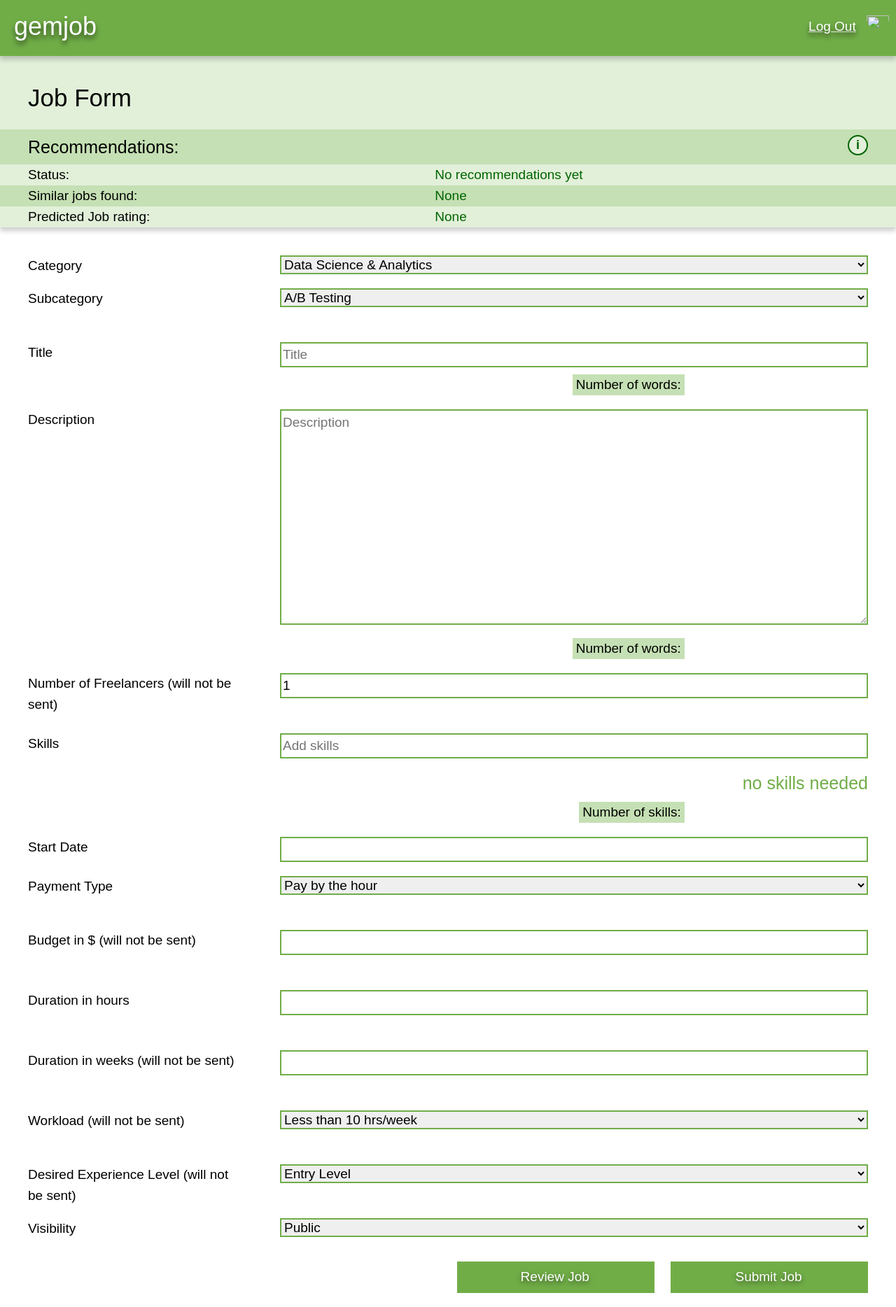
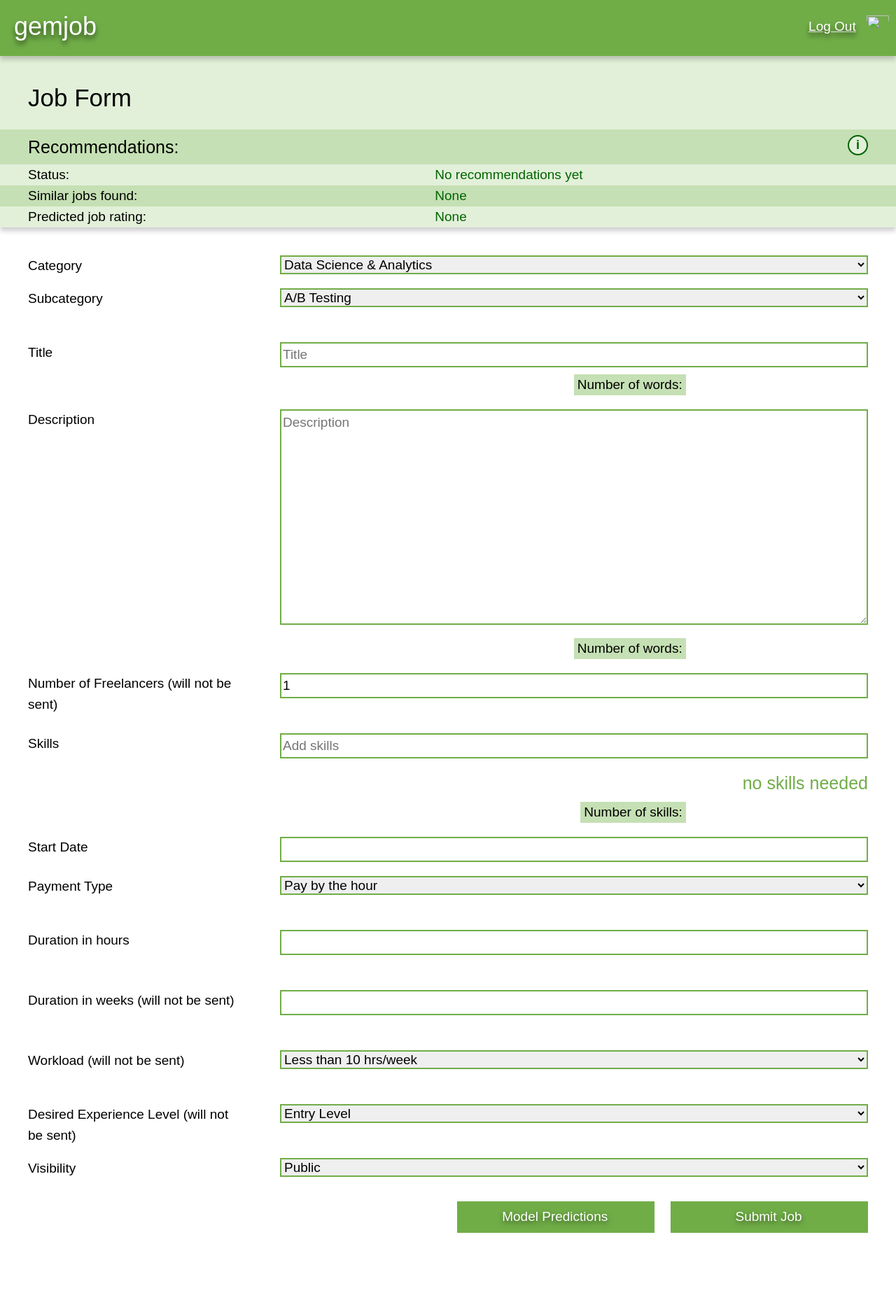
Before and after one commit to savf/gemjob, a Flask app: template webserver_module/templates/job.html in a window 1280 px wide. Shown: the whole page at 70% size. After the commit the page ends 1762 px from the top, so only its background shows below. Run offline with Flask 2, Linux system fonts and the light colour scheme; the template is opened without the code that fills it, so the values that code supplies are empty.

Commit message:
More stats, lots of bugs fixed, hide budget when hourly

```diff
--- a/dm_lib/run_tests.py
+++ b/dm_lib/run_tests.py
@@ -4,6 +4,7 @@ from dm_text_mining import *
 from dm_budgetModel import budget_model_development
 from dm_feedbackModel import feedback_model_development
 from parameters import *
+from dm_clustering import test_clustering
 
 pd.set_option('chained_assignment', None) # turns off SettingWithCopyWarning
 pd.set_option('display.max_columns', 200)
@@ -57,6 +58,7 @@ def test_text_mining():
 RDB_HOST = "192.168.99.100"
 
 #run
+# test_clustering("data/found_jobs_4K_extended.json", "Mean-Shift")
 db_setup("data/found_jobs_4K_extended.json", host=RDB_HOST)
 
 connection = rdb.connect(RDB_HOST, RDB_PORT)
@@ -68,7 +70,6 @@ try:
     # experience_level_model("data/found_jobs_4K_extended.json")
     # test_text_mining()
     # explore_data("data/found_jobs_4K_extended.json")
-    # test_clustering("data/found_jobs_4K_extended.json", "Mean-Shift")
     # test_knn("data/found_jobs_4K_extended.json")
 except RqlRuntimeError as e:
     print 'Database error: {}'.format(e)
--- a/webserver_module/static/job_script.js
+++ b/webserver_module/static/job_script.js
@@ -1,9 +1,11 @@
 var maxWidthMobile = 700;
 var min_filled_for_predictions = 13;
+var min_filled_for_models = 17;
 skills_selected = [];
 var form_elements = {};
 var recommendation_elements = {};
 var recommendation_labels = {};
+var cluster_predictions = 0;
 
 $(document).ready(function() {
 	adjustToSize();
@@ -21,36 +23,18 @@ $(document).ready(function() {
 
     recommendation_elements = $(".LiveRecommendation");
     recommendation_labels = $(".RecommendationLabel");
-    recommendation_labels.hide()
+    recommendation_labels.hide();
 
     recommendation_elements.bind('click', function(e) {
         var clicked = $(this);
-        var content = "<p>We found "+cluster_predictions["cluster_size"]+" similar jobs to yours based on mean-shift clustering.</p>" +
-                "<br><h2>Stats:</h2>" +
-                "<table class='BreakDownTable'> <tr valign='top'> <td>Attribute name:</td> <td>"+clicked.attr("id");
+        showStats(clicked);
+        e.preventDefault();
+        return false;
+    });
 
-        if(typeof cluster_predictions[clicked.attr("id")] === 'string'){
-            content += "</td> </tr> <tr valign='top'> <td>Majority:</td>  <td>"+cluster_predictions[clicked.attr("id")]+"</td> " +
-                "<tr valign='top'> <td>Value counts:</td>  <td>"+cluster_predictions[clicked.attr("id") + "_value_counts"]+"</td> </tr> </table>";
-        }
-        else{
-            var median = cluster_predictions[clicked.attr("id")];
-            var hint = "";
-            if (median == undefined) {
-                median = "undefined";
-                hint = "All jobs in the cluster are missing this field!"
-            }
-            content += "</td> </tr> <tr valign='top'> <td>Median:</td>  <td>"+median+"</td> " +
-                "<tr valign='top'> <td>Mean:</td>  <td>"+cluster_predictions[clicked.attr("id") + "_mean"]+"</td> </tr> " +
-                "<tr valign='top'> <td>Min:</td>  <td>"+cluster_predictions[clicked.attr("id") + "_min"]+"</td> </tr> " +
-                "<tr valign='top'> <td>Max:</td>  <td>"+cluster_predictions[clicked.attr("id") + "_max"]+"</td> </tr> " +
-                "<tr valign='top'> <td>Std:</td>  <td>"+cluster_predictions[clicked.attr("id") + "_std"]+"</td> </tr> </table>"+
-                "<p>"+hint+"</p>";
-        }
-
-
-        showPopUp(clicked.attr("name")+":", content);
-
+    $("#feedback_for_client").bind('click', function(e) {
+        var clicked = $(this);
+        showStats(clicked);
         e.preventDefault();
         return false;
     });
@@ -60,9 +44,9 @@ $(document).ready(function() {
 	});
 
 
-	$('#ReviewButton').bind('click', function(e) {
-        $("#Status").text("Reviewing job ...").removeClass("Warning").removeClass("OK");
-        $('#ReviewButton').prop("disabled",true).addClass("Disabled");
+	$('#ModelButton').bind('click', function(e) {
+        $("#Status").text("Loading predictions ...").removeClass("Warning").removeClass("OK");
+        $('#ModelButton').prop("disabled",true).addClass("Disabled");
 
         // read all form fields
         for (var i = 0; i < form_elements.length; i++) {
@@ -70,7 +54,7 @@ $(document).ready(function() {
         }
 
         $.getJSON($SCRIPT_ROOT + '/get_model_predictions', form_values).done(function (data) {
-            if (data && data.result) {
+            if (data && data.result && Object.keys(data.result).length > 0) {
                 var content = '';
                 for(var key in data.result) {
                     if(key == 'budget') {
@@ -84,17 +68,21 @@ $(document).ready(function() {
                     }
                 }
                 showPopUp("Model Predictions", content);
+                $("#Status").text("Model predictions complete").addClass("OK").removeClass("Warning");
             }
-            $('#ReviewButton').prop("disabled",false).removeClass("Disabled");
-            $("#Status").text("Job review complete").addClass("OK").removeClass("Warning");
+            else{
+                $("#Status").text("Model predictions failed").addClass("Warning").removeClass("OK");
+            }
+            $('#ModelButton').prop("disabled",false).removeClass("Disabled");
+
         }).fail(function( jqxhr, textStatus, error ) {
-            $('#ReviewButton').prop("disabled",false).removeClass("Disabled");
+            $('#ModelButton').prop("disabled",false).removeClass("Disabled");
             $("#Status").text("Review failed").addClass("Warning").removeClass("OK");
         });
         e.preventDefault();
         return false;
     });
-	$('#ReviewButton').prop("disabled",true).addClass("Disabled");
+	$('#ModelButton').prop("disabled",true).addClass("Disabled");
 	$('#SubmitButton').prop("disabled",true).addClass("Disabled");
 
 });
@@ -116,10 +104,14 @@ function jobTypeSwitch() {
     if (document.getElementById("JobType").value == "hourly"){
         $(".IfHourly").show();
         $(".IfFixed").hide();
+        delete form_values["budget"];
+        $("#BudgetInput").val("");
+        min_filled_for_models = 17;
     }
     else{
         $(".IfHourly").hide();
         $(".IfFixed").show();
+        min_filled_for_models = 18;
     }
 }
 
@@ -181,12 +173,12 @@ function onValueInput(key, value, doNotPredict){
         if (!doNotPredict) {
             var count = Object.keys(form_values).length;
 
-            if(count < 16) {
-                $('#ReviewButton').prop("disabled", true).addClass("Disabled");
+            if(count < min_filled_for_models) {
+                $('#ModelButton').prop("disabled", true).addClass("Disabled");
                 $('#SubmitButton').prop("disabled", true).addClass("Disabled");
             }
             else {
-                $('#ReviewButton').prop("disabled", false).removeClass("Disabled");
+                $('#ModelButton').prop("disabled", false).removeClass("Disabled");
                 $('#SubmitButton').prop("disabled", false).removeClass("Disabled");
             }
 
@@ -213,6 +205,7 @@ function showPopUp(title, htmlContent) {
     popUpContent.html(htmlContent);
     popUpBackground.show();
     popUp.show();
+    popUp.css("top", Math.max(0, (($(window).height() - popUp.outerHeight()) / 2) + $(window).scrollTop()) + "px");
 }
 
 function hidePopUp(){
@@ -229,32 +222,37 @@ function updateRealTimePredictions(){
     $.getJSON($SCRIPT_ROOT + '/get_realtime_predictions', form_values).done(function (data) {
         var time = new Date();
         try{
-            // showPopUp("Cluster Predictions", data.result);
+            var init = false;
+            if (cluster_predictions === 0) init = true;
+
             cluster_predictions = JSON.parse(data.result);
 
             recommendation_elements.each(function() {
                 var current_el = $( this );
-                var rec_value = cluster_predictions[current_el.attr('id')];
+                var current_id = current_el.attr('id');
+                var rec_value = cluster_predictions[current_id];
                 if (rec_value == undefined)
                     rec_value = "undefined";
                 current_el.text(rec_value);
 
-                if(form_values[current_el.attr('id')] && current_el.attr('id') != "experience_level") {
-                    if (typeof rec_value === 'string' && rec_value.toLowerCase() != form_values[current_el.attr('id')].toLowerCase() &&
-                    !(rec_value == "Fixed" && form_values[current_el.attr('id')] == "fixed-price"))
+                if(form_values[current_id] && current_id != "experience_level") {
+
+                    if (typeof rec_value === 'string' && rec_value.toLowerCase() != form_values[current_id].toLowerCase() &&
+                    !(rec_value == "Fixed" && form_values[current_id] == "fixed-price"))
                         current_el.addClass("DifferentPrediction");
-                    else if (!(typeof rec_value === 'string') && rec_value != form_values[current_el.attr('id')])
+                    else if (!(typeof rec_value === 'string') && rec_value != form_values[current_id])
                         current_el.addClass("DifferentPrediction");
                     else
                         current_el.removeClass("DifferentPrediction");
+
                 }
-                else if (current_el.attr('id') == "total_hours" && form_values["duration"]){
+                else if (current_id == "total_hours" && form_values["duration"]){
                     if (rec_value != form_values["duration"])
                         current_el.addClass("DifferentPrediction");
                     else
                         current_el.removeClass("DifferentPrediction");
                 }
-                else if (current_el.attr('id') == "experience_level"){
+                else if (current_id == "experience_level"){
                     if(     (rec_value == "Entry Level" && form_values["experience_level"] == 1) ||
                             (rec_value == "Intermediate" && form_values["experience_level"] == 2) ||
                             (rec_value == "Expert" && form_values["experience_level"] == 3))
@@ -270,18 +268,24 @@ function updateRealTimePredictions(){
 
             var text_field_names = ["title", "snippet"];
             for (var i = 0; i < text_field_names.length; i++) {
-                var wordCount = form_values[text_field_names[i]].split(" ").length;
-                if (cluster_predictions[i+"_length"] != wordCount)
-                    $("#"+text_field_names[i]+"_length").addClass("DifferentPrediction");
-                else $("#"+text_field_names[i]+"_length").removeClass("DifferentPrediction");
+                if(form_values[text_field_names[i]]) {
+                    var wordCount = form_values[text_field_names[i]].split(" ").length;
+                    if (cluster_predictions[text_field_names[i] + "_length"] != wordCount)
+                        $("#" + text_field_names[i] + "_length").addClass("DifferentPrediction");
+                    else $("#" + text_field_names[i] + "_length").removeClass("DifferentPrediction");
+                }
             }
             if (cluster_predictions["skills_number"] != skills_selected.length)
                 $("#skills_number").addClass("DifferentPrediction");
             else $("#skills_number").removeClass("DifferentPrediction");
 
+            if(init) $("#feedback_for_client").addClass("Clickable");
+
             $("#Status").text("Recommendations updated at " + time.getHours() + "h" + time.getMinutes() + "min" + time.getSeconds() + "s").addClass("OK").removeClass("Warning");
         }
         catch (err) {
+            console.log("# Live Recommendation Error:");
+            console.log(err);
             $("#Status").text("Updating recommendations failed at " + time.getHours() + "h" + time.getMinutes() + "min" + time.getSeconds() + "s").addClass("Warning").removeClass("OK");
         }
     }).fail(function (jqxhr, textStatus, error) {
@@ -289,3 +293,36 @@ function updateRealTimePredictions(){
         $("#Status").text("Updating recommendations failed at " + time.getHours() + "h" + time.getMinutes() + "min" + time.getSeconds() + "s").addClass("Warning").removeClass("OK");
     });
 }
+
+function showStats(element){
+    if (cluster_predictions != 0) {
+        var content = "<p>We found " + cluster_predictions["cluster_size"] + " similar jobs to yours based on mean-shift clustering.</p>" +
+            "<br><h2>Stats:</h2>" +
+            "<table class='BreakDownTable'> <tr valign='top'> <td>Attribute name:</td> <td>" + element.attr("id") + "</td> </tr> ";
+
+        if (typeof cluster_predictions[element.attr("id")] === 'string') {
+            content += "<tr valign='top'> <td>Majority:</td>  <td>" + cluster_predictions[element.attr("id")] + "</td> </tr>" +
+                "<tr valign='top'> <td>Value counts:</td>  <td>" + cluster_predictions[element.attr("id") + "_value_counts"] + "</td> </tr> </table>";
+        }
+        else {
+            var median = cluster_predictions[element.attr("id")];
+            var hint = "";
+            if (median == undefined) {
+                median = "undefined";
+                hint = "All jobs in the cluster are missing this field!"
+            }
+            content += "<tr valign='top'> <td>Mean:</td>  <td>" + cluster_predictions[element.attr("id") + "_mean"] + "</td> </tr>" +
+                "<tr valign='top'> <td>Std:</td>  <td>" + cluster_predictions[element.attr("id") + "_std"] + "</td> </tr> " +
+                "<tr valign='top'> <td>Min:</td>  <td>" + cluster_predictions[element.attr("id") + "_min"] + "</td> </tr> " +
+                "<tr valign='top'> <td>1st quantile:</td>  <td>" + cluster_predictions[element.attr("id") + "_25quantile"] + "</td> </tr> " +
+                    "<tr valign='top'> <td>Median:</td>  <td>" + median + "</td> </tr> " +
+                "<tr valign='top'> <td>3rd quantile:</td>  <td>" + cluster_predictions[element.attr("id") + "_75quantile"] + "</td> </tr> " +
+                "<tr valign='top'> <td>Max:</td>  <td>" + cluster_predictions[element.attr("id") + "_max"] + "</td> </tr> " +
+                "</table>" +
+                "<p>" + hint + "</p>";
+        }
+
+
+        showPopUp(element.attr("name") + ":", content);
+    }
+}
--- a/webserver_module/static/style.css
+++ b/webserver_module/static/style.css
@@ -28,6 +28,12 @@ form{
     display: block;
     width: 100%;
     text-align: right;
+}
+
+.Clickable:hover{
+    text-decoration: underline;
+    color: darkgreen;
+    cursor: pointer;
 }
 
 input, a.Button, select, textarea{
@@ -73,7 +79,7 @@ input, a.Button, select, textarea{
     margin-bottom: 10px;
     vertical-align: top;
     background: #e2f0d9;
-    margin-left: -5px;
+    margin-left: -7px;
 }
 
 .LiveRecommendation{
@@ -364,8 +370,9 @@ a.Button:hover{
     z-index: 201;
     position: absolute;
     left: 50%;
-    top: 50%;
-    transform: translate(-50%, -50%);
+    /*top: 50%;*/
+    /*transform: translate(-50%, -50%);*/
+    transform: translate(-50%);
 }
 
 #PopUpHeader{
--- a/webserver_module/templates/job.html
+++ b/webserver_module/templates/job.html
@@ -57,7 +57,7 @@
             <p><span class="TableStyle">Similar jobs found:</span> <span id="cluster_size" class="TableStyle">None</span></p>
         </div></div>
         <div class="Text">
-            <p><span class="TableStyle">Predicted Job rating:</span> <span id="feedback_for_client" class="TableStyle">None</span></p>
+            <p><span class="TableStyle">Predicted job rating:</span> <span id="feedback_for_client" name="Predicted job rating for client" class="TableStyle">None</span></p>
         </div>
     </div>
 
@@ -121,9 +121,9 @@
                 </select>
                 <div id="job_type" name="Payment Type" class="LiveRecommendation"></div></div>
 
-                <div class="Label">Budget in $ <span class="IfHourly">(will not be sent)</span></div><div class="LabeledElement">
-                <input class="ReadInput" type="number" min="0" step="1" name="budget" size=50 maxlength=120  onblur="onValueInput(name, value)">
-                <div id="budget" name="Budget" class="LiveRecommendation"></div></div>
+                <span class="IfFixed"><div class="Label">Budget in $</div><div class="LabeledElement">
+                <input id="BudgetInput" class="ReadInput" type="number" min="0" step="1" name="budget" size=50 maxlength=120  onblur="onValueInput(name, value)">
+                <div id="budget" name="Budget" class="LiveRecommendation"></div></div></span>
 
                  <div class="Label">Duration in hours <span class="IfFixed" style="display: none">(will not be sent)</span> </div><div class="LabeledElement">
 {#                <select name="duration">#}
@@ -165,8 +165,8 @@
                 </div>
 
                 <div style="margin-top: 15px; float: right; width: 50%; min-width: 250px;">
-                    <div style="display: inline-block; width: 47%; margin-right:3%"><input type="submit" value="Review Job" name="submit" class="Button ButtonFull" id="ReviewButton"></div>
-                    <div style="display: inline-block; width: 47%;"><input type="submit" value="Submit Job" name="submit" class="Button ButtonFull" id="SubmitButton"></div>
+                    <div style="display: inline-block; width: 47%; min-width: 170px;"><input type="submit" value="Model Predictions" name="submit" class="Button ButtonFull" id="ModelButton"></div>
+                    <div style="display: inline-block; width: 47%; margin-left:3%; min-width: 170px;"><input type="submit" value="Submit Job" name="submit" class="Button ButtonFull" id="SubmitButton"></div>
                 </div>
             </form>
         </div>
```
Also changed, not shown: dm_lib/dm_clustering.py (+14 -5 lines).
